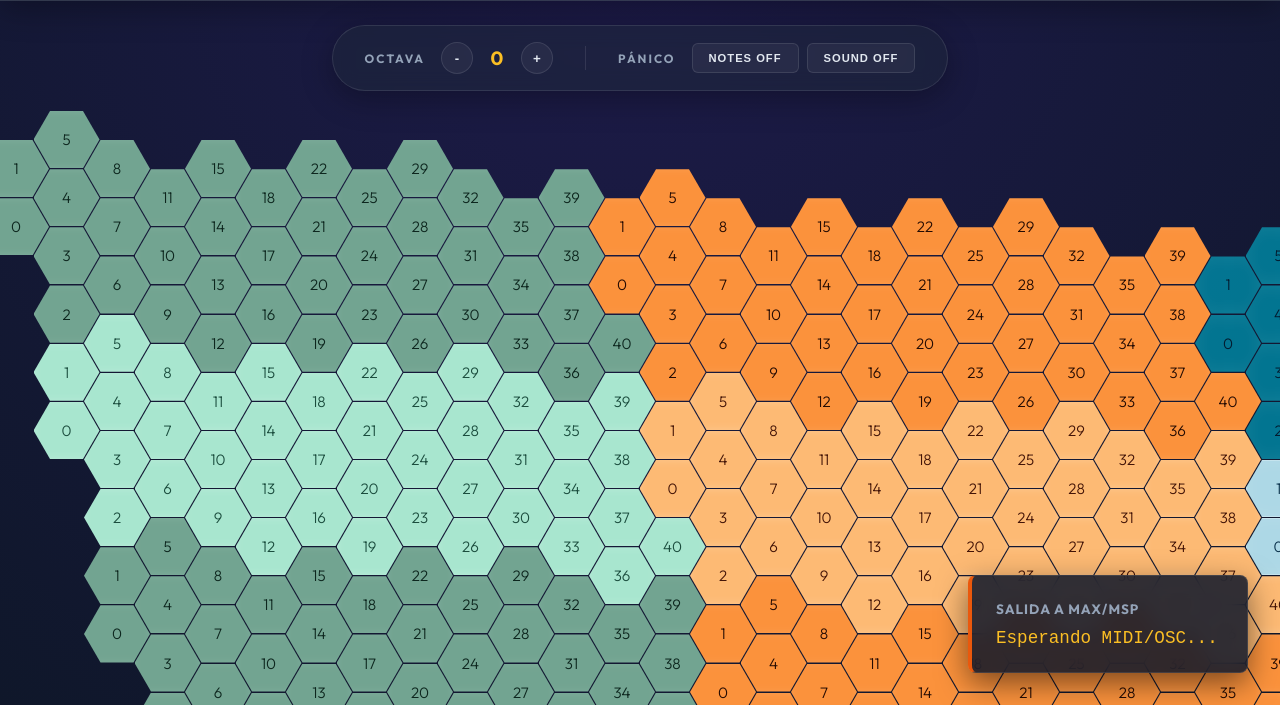
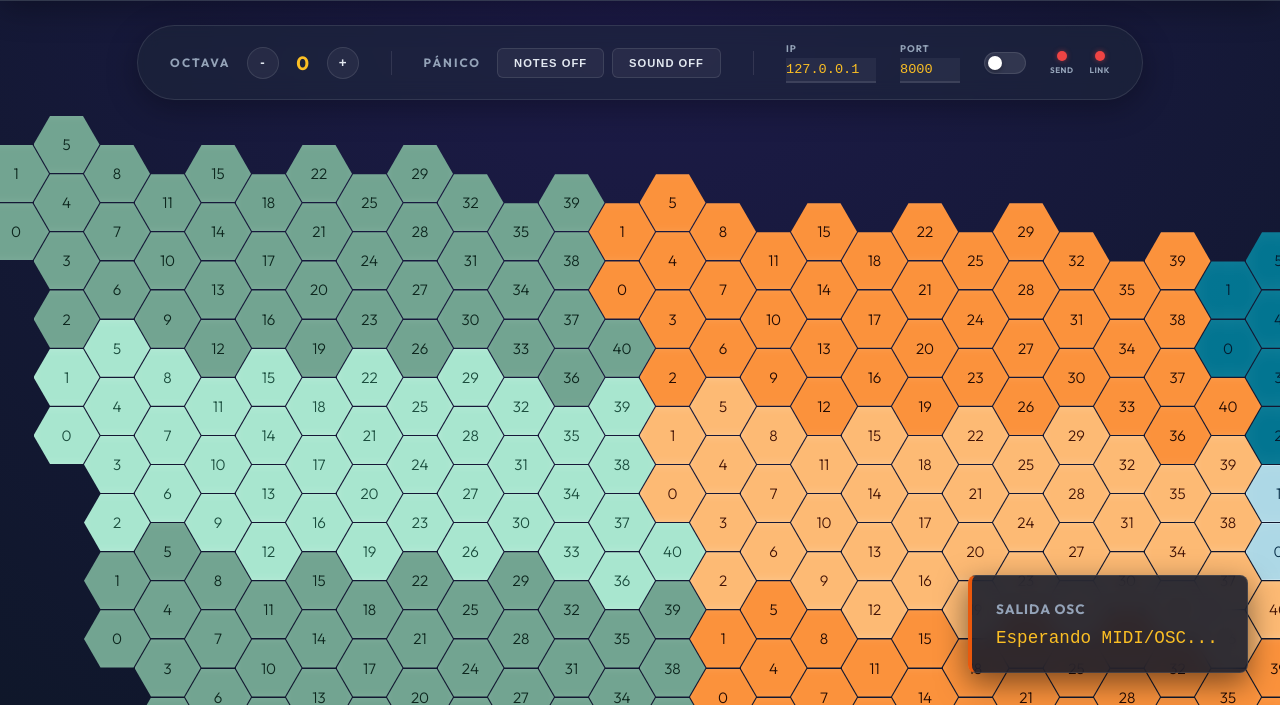
Before and after one commit to bla-xen2025/wilson-t41-hex-keyboard, a plain HTML site: page teclado_7_12/index.html in a window 1280 px wide. Shown: the part 95-800 px from the top of the page. Drawn offline with Linux system fonts and the light colour scheme.

Commit message:
feat: add OSC config UI with dual LEDs and redid monitor labels

```diff
--- a/teclado_7_12/index.html
+++ b/teclado_7_12/index.html
@@ -30,6 +30,33 @@
           <button id="panic-sound" class="btn-ctrl btn-panic">SOUND OFF</button>
         </div>
       </div>
+      <div class="control-divider"></div>
+      <div class="control-section osc-setup">
+        <div class="osc-input-group">
+          <span class="osc-minilabel">IP</span>
+          <input type="text" id="osc-ip" class="osc-input" value="127.0.0.1" spellcheck="false">
+        </div>
+        <div class="osc-input-group">
+          <span class="osc-minilabel">PORT</span>
+          <input type="number" id="osc-port" class="osc-input" value="8000">
+        </div>
+        <div class="osc-toggle-group">
+          <label class="switch-toggle">
+            <input type="checkbox" id="osc-toggle">
+            <span class="slider-round"></span>
+          </label>
+          <div class="led-indicators">
+            <div class="led-item">
+              <div id="osc-led-send" class="led-red"></div>
+              <span class="led-label">SEND</span>
+            </div>
+            <div class="led-item">
+              <div id="osc-led-link" class="led-red"></div>
+              <span class="led-label">LINK</span>
+            </div>
+          </div>
+        </div>
+      </div>
     </div>
 
     <main class="keyboard-viewport">
@@ -38,7 +65,7 @@
 
     <!-- Monitor de Salida UI -->
     <div id="output-monitor" class="glass-panel monitor">
-      <h3>Salida a MAX/MSP</h3>
+      <h3>Salida OSC</h3>
       <div id="monitor-content" class="monitor-content">Esperando MIDI/OSC...</div>
     </div>
   </div>
--- a/teclado_7_12/main.js
+++ b/teclado_7_12/main.js
@@ -58,8 +58,14 @@ document.addEventListener("DOMContentLoaded", () => {
   const MAX_LOG_ENTRIES = 10;
   const monitorEl = document.getElementById("monitor-content");
 
-  const addEventLog = (msg) => {
-    eventLog.push(msg);
+  const addEventLog = (msg, isSystem = false) => {
+    let finalMsg = msg;
+    if (!isSystem) {
+      const prefix = oscStatus.enabled ? `[${oscStatus.ip}:${oscStatus.port}]` : `[OFF]`;
+      finalMsg = `${prefix} ${msg}`;
+    }
+
+    eventLog.push(finalMsg);
     if (eventLog.length > MAX_LOG_ENTRIES) eventLog.shift();
     updateMonitor();
   };
@@ -75,6 +81,50 @@ document.addEventListener("DOMContentLoaded", () => {
   // --- Lógica de Controles Globales (OSC) ---
   let currentOctaveIdx = 3; // Valor 0 por defecto
   let currentOctaveValue = 0; // Valor escalar real (-3 a 3)
+
+  // Estado de configuración OSC
+  const oscStatus = {
+    enabled: false,
+    linked: false,
+    ip: "127.0.0.1",
+    port: 8000
+  };
+
+  const updateStatusVisuals = () => {
+    // LED SEND
+    const ledSend = document.getElementById("osc-led-send");
+    if (ledSend) {
+      ledSend.className = oscStatus.enabled ? "led-green" : "led-red";
+    }
+
+    // LED LINK
+    const ledLink = document.getElementById("osc-led-link");
+    if (ledLink) {
+      ledLink.className = oscStatus.linked ? "led-green" : "led-red";
+    }
+  };
+
+  // Exponer setter global para que un bridge (WebSocket) pueda actualizar el estado de LINK
+  window.setOscLinked = (state) => {
+    oscStatus.linked = !!state;
+    updateStatusVisuals();
+    addEventLog(oscStatus.linked ? "Vínculo OSC Establecido" : "Vínculo OSC Perdido", true);
+  };
+
+  // Listeners de configuración OSC
+  document.getElementById("osc-ip")?.addEventListener("input", (e) => {
+    oscStatus.ip = e.target.value;
+  });
+
+  document.getElementById("osc-port")?.addEventListener("input", (e) => {
+    oscStatus.port = parseInt(e.target.value) || 0;
+  });
+
+  document.getElementById("osc-toggle")?.addEventListener("change", (e) => {
+    oscStatus.enabled = e.target.checked;
+    updateStatusVisuals();
+    addEventLog(oscStatus.enabled ? "OSC Habilitado" : "OSC Deshabilitado", true);
+  });
 
   const updateOctave = (delta) => {
     const newIdx = currentOctaveIdx + delta;
--- a/teclado_7_12/styles.css
+++ b/teclado_7_12/styles.css
@@ -289,3 +289,139 @@ body {
   filter: brightness(1.2);
   box-shadow: 0 0 20px rgba(173, 216, 230, 0.7);
 }
+
+/* ================================
+   OSC SETUP STYLES
+=================================== */
+.osc-setup {
+  gap: 1.5rem !important;
+}
+
+.osc-input-group {
+  display: flex;
+  flex-direction: column;
+  gap: 4px;
+}
+
+.osc-minilabel {
+  font-size: 0.6rem;
+  font-weight: 700;
+  color: var(--text-secondary);
+  letter-spacing: 1px;
+}
+
+.osc-input {
+  background: rgba(255, 255, 255, 0.05);
+  border: none;
+  border-bottom: 2px solid rgba(255, 255, 255, 0.1);
+  color: #fbbf24;
+  font-family: monospace;
+  font-size: 0.85rem;
+  padding: 4px 0;
+  width: 90px;
+  outline: none;
+  transition: border-color 0.3s ease;
+}
+
+.osc-input:focus {
+  border-bottom-color: #60a5fa;
+}
+
+#osc-port {
+  width: 60px;
+}
+
+.osc-toggle-group {
+  display: flex;
+  align-items: center;
+  gap: 1.5rem;
+}
+
+/* Custom Toggle Switch */
+.switch-toggle {
+  position: relative;
+  display: inline-block;
+  width: 42px;
+  height: 22px;
+}
+
+.switch-toggle input {
+  opacity: 0;
+  width: 0;
+  height: 0;
+}
+
+.slider-round {
+  position: absolute;
+  cursor: pointer;
+  top: 0; left: 0; right: 0; bottom: 0;
+  background-color: rgba(255, 255, 255, 0.1);
+  transition: .4s;
+  border-radius: 34px;
+  border: 1px solid rgba(255,255,255,0.1);
+}
+
+.slider-round:before {
+  position: absolute;
+  content: "";
+  height: 14px;
+  width: 14px;
+  left: 3px;
+  bottom: 3px;
+  background-color: white;
+  transition: .4s;
+  border-radius: 50%;
+  box-shadow: 0 2px 4px rgba(0,0,0,0.3);
+}
+
+input:checked + .slider-round {
+  background-color: #3b82f6;
+}
+
+input:checked + .slider-round:before {
+  transform: translateX(20px);
+}
+
+/* LED Indicators Layout */
+.led-indicators {
+  display: flex;
+  gap: 1rem;
+}
+
+.led-item {
+  display: flex;
+  flex-direction: column;
+  align-items: center;
+  gap: 4px;
+}
+
+.led-label {
+  font-size: 0.5rem;
+  font-weight: 700;
+  color: var(--text-secondary);
+  letter-spacing: 0.5px;
+}
+
+#osc-led-send, #osc-led-link {
+  width: 10px;
+  height: 10px;
+  border-radius: 50%;
+  transition: all 0.3s cubic-bezier(0.4, 0, 0.2, 1);
+}
+
+.led-red {
+  background-color: #ef4444;
+  box-shadow: 0 0 5px rgba(239, 68, 68, 0.5);
+}
+
+.led-green {
+  background-color: #22c55e;
+  box-shadow: 0 0 10px #22c55e, 0 0 15px rgba(34, 197, 94, 0.3);
+  animation: pulse-led 2s infinite ease-in-out;
+}
+
+@keyframes pulse-led {
+  0% { opacity: 1; transform: scale(1); }
+  50% { opacity: 0.7; transform: scale(1.15); }
+  100% { opacity: 1; transform: scale(1); }
+}
```
